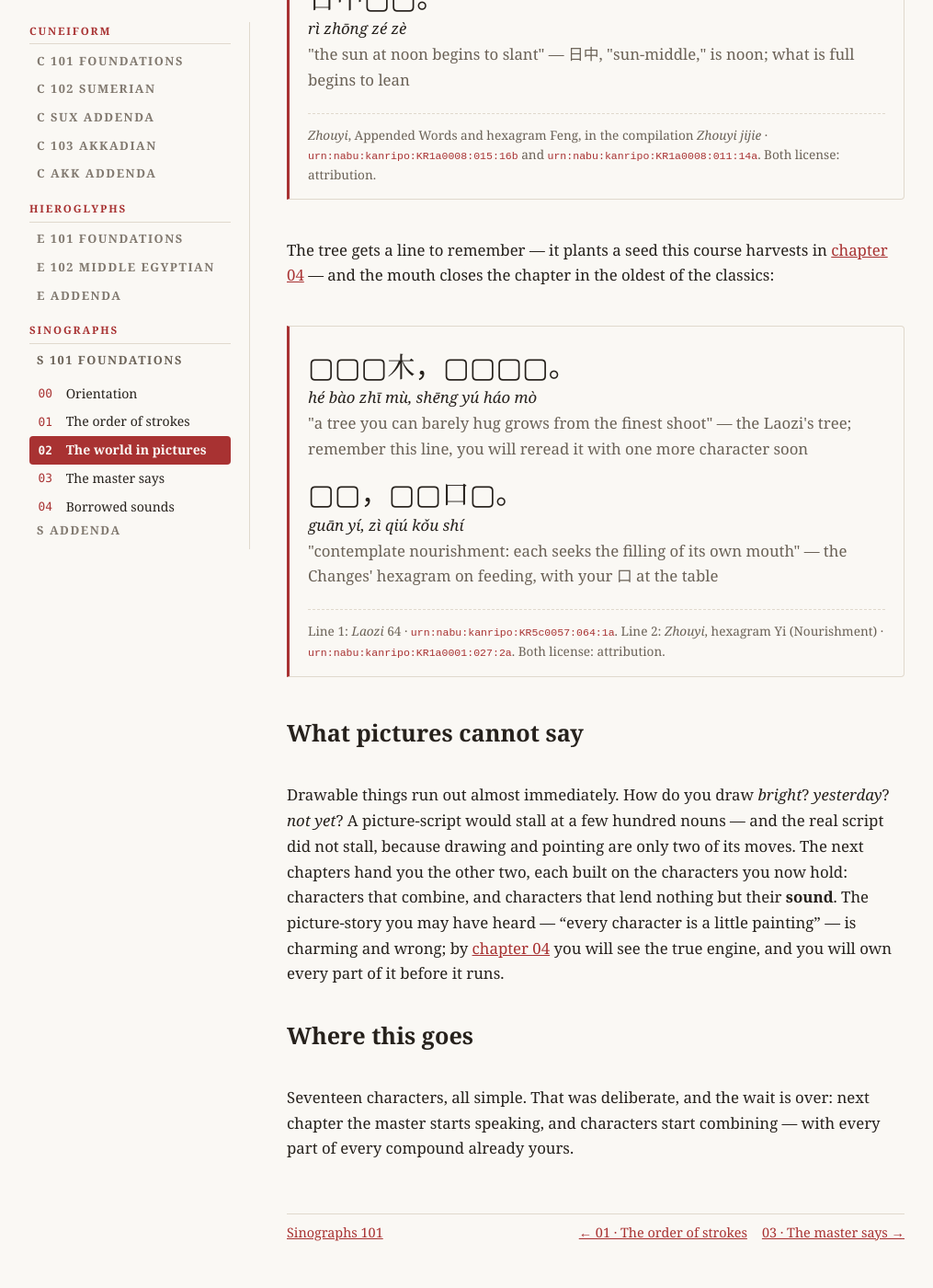
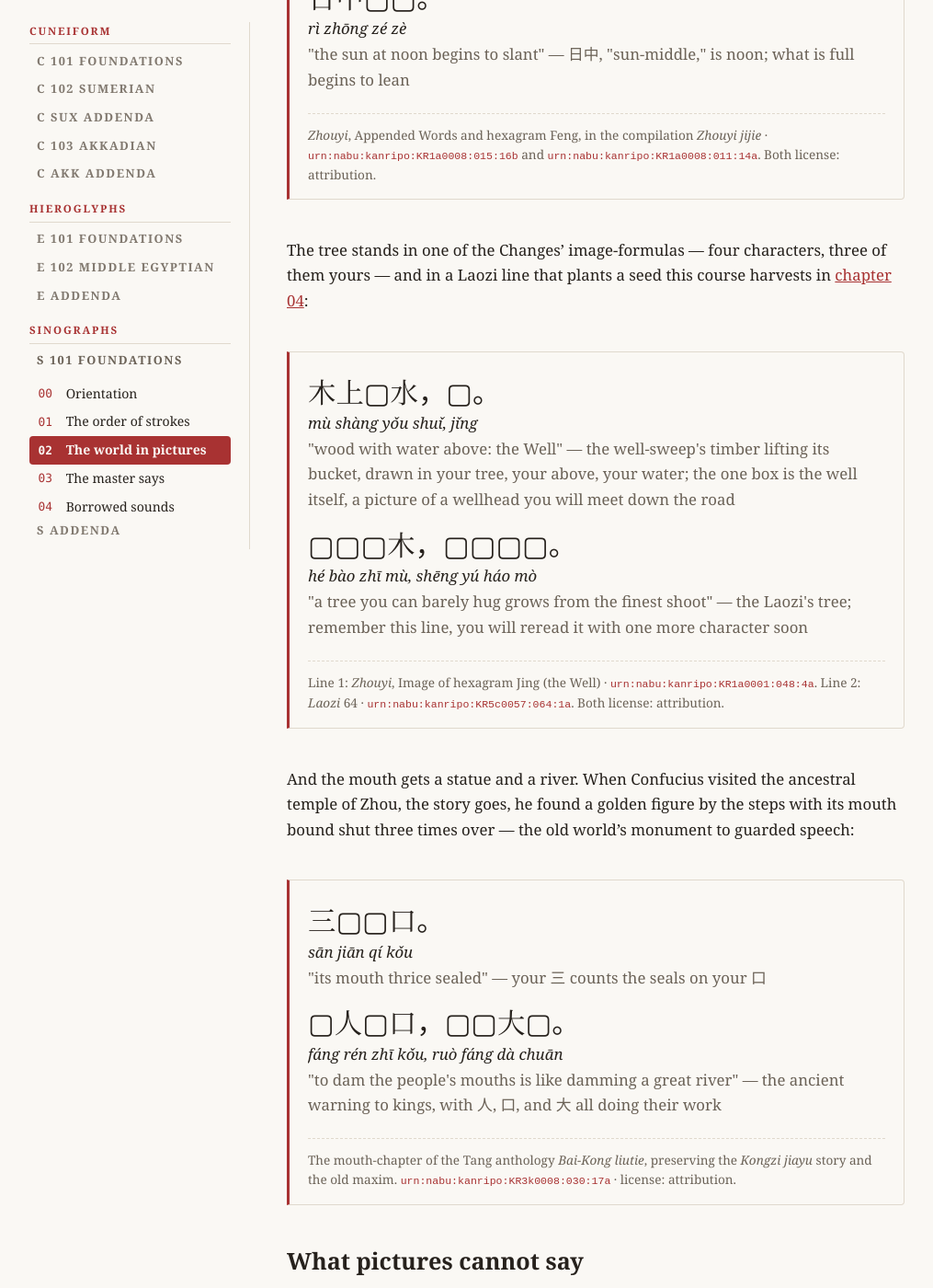
Before and after one commit to arvicco/nabu-edubba, a Jekyll site: the page built from site/sinographs/101/02-the-world-in-pictures.md, in a window 1280 px wide and 1400 px high, scrolled down 2504 px. Shown: the whole window at 92% size, without its empty margins (132-1147 px from the left). Built offline with Jekyll 4.4.1, drawn with Linux system fonts in a browser that asks for light colours.

Commit message:
fix: tree and mouth teach through taught characters (review round)
木 leads with the Well image 木上有水 (three of four characters
taught, from the punctuated Zhouyi); 口 gets the thrice-sealed
golden statue and the people's-mouths river maxim (人三口大 all
working) from the Bai-Kong liutie. The all-boxes 口實 line
retired; the Laozi tree keeps its ch04 seed.

Co-Authored-By: Claude Fable 5 <noreply@anthropic.com>

```diff
--- a/site/sinographs/101/02-the-world-in-pictures.md
+++ b/site/sinographs/101/02-the-world-in-pictures.md
@@ -139,22 +139,39 @@ sun tells time:
   </figcaption>
 </figure>
 
-The tree gets a line to remember — it plants a seed this course
-harvests in
-<a href="{{ '/sinographs/101/04-roots-tips-borrowed-sounds/' | relative_url }}">chapter 04</a>
-— and the mouth closes the chapter in the oldest of the classics:
+The tree stands in one of the Changes' image-formulas — four
+characters, three of them yours — and in a Laozi line that plants
+a seed this course harvests in
+<a href="{{ '/sinographs/101/04-roots-tips-borrowed-sounds/' | relative_url }}">chapter 04</a>:
 
 <figure class="reading reading--script reading--stacked">
   <div class="reading-lines">
+    <div class="reading-line"><span class="script">木上▢水，▢。</span><span class="translit pinyin">mù shàng yǒu shuǐ, jǐng</span><span class="gloss">"wood with water above: the Well" — the well-sweep's timber lifting its bucket, drawn in your tree, your above, your water; the one box is the well itself, a picture of a wellhead you will meet down the road</span></div>
     <div class="reading-line"><span class="script">▢▢▢木，▢▢▢▢。</span><span class="translit pinyin">hé bào zhī mù, shēng yú háo mò</span><span class="gloss">"a tree you can barely hug grows from the finest shoot" — the Laozi's tree; remember this line, you will reread it with one more character soon</span></div>
-    <div class="reading-line"><span class="script">▢▢，▢▢口▢。</span><span class="translit pinyin">guān yí, zì qiú kǒu shí</span><span class="gloss">"contemplate nourishment: each seeks the filling of its own mouth" — the Changes' hexagram on feeding, with your 口 at the table</span></div>
   </div>
   <figcaption class="citation">
-    Line 1: <em>Laozi</em> 64 ·
+    Line 1: <em>Zhouyi</em>, Image of hexagram Jing (the Well) ·
+    <code>urn:nabu:kanripo:KR1a0001:048:4a</code>.
+    Line 2: <em>Laozi</em> 64 ·
     <code>urn:nabu:kanripo:KR5c0057:064:1a</code>.
-    Line 2: <em>Zhouyi</em>, hexagram Yi (Nourishment) ·
-    <code>urn:nabu:kanripo:KR1a0001:027:2a</code>.
     Both license: attribution.
+  </figcaption>
+</figure>
+
+And the mouth gets a statue and a river. When Confucius visited
+the ancestral temple of Zhou, the story goes, he found a golden
+figure by the steps with its mouth bound shut three times over —
+the old world's monument to guarded speech:
+
+<figure class="reading reading--script reading--stacked">
+  <div class="reading-lines">
+    <div class="reading-line"><span class="script">三▢▢口。</span><span class="translit pinyin">sān jiān qí kǒu</span><span class="gloss">"its mouth thrice sealed" — your 三 counts the seals on your 口</span></div>
+    <div class="reading-line"><span class="script">▢人▢口，▢▢大▢。</span><span class="translit pinyin">fáng rén zhī kǒu, ruò fáng dà chuān</span><span class="gloss">"to dam the people's mouths is like damming a great river" — the ancient warning to kings, with 人, 口, and 大 all doing their work</span></div>
+  </div>
+  <figcaption class="citation">
+    The mouth-chapter of the Tang anthology <em>Bai-Kong liutie</em>,
+    preserving the <em>Kongzi jiayu</em> story and the old maxim.
+    <code>urn:nabu:kanripo:KR3k0008:030:17a</code> · license: attribution.
   </figcaption>
 </figure>
 
```
Also changed, not shown: docs/WORKLOG.md (+12 -0 lines).
